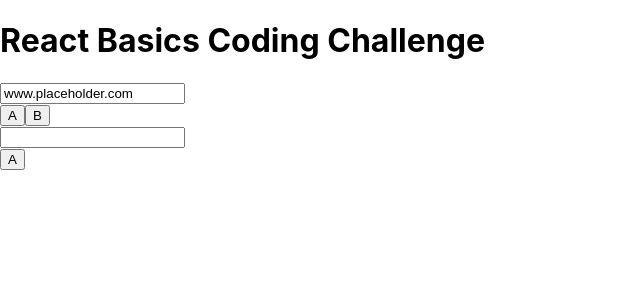
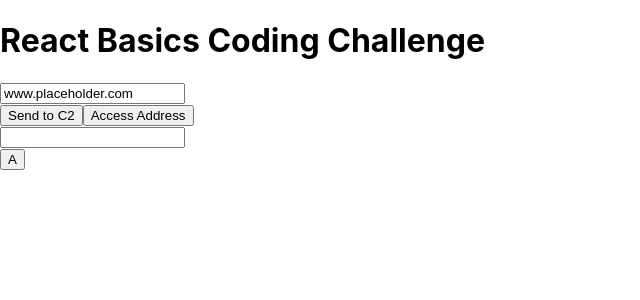
Before and after one commit to Chizzy/React-Basics-Coding-Challenge, a React (Create React App) app in the folder code-challenge/: page / in a window 1280 px wide. Shown: the top 300 px of the page, without its empty margins (0-640 px from the left). Built offline with nearby package versions, Linux system fonts and the light colour scheme.

Commit message:
Button in C1 sends text to C2 text field

```diff
--- a/code-challenge/src/App.js
+++ b/code-challenge/src/App.js
@@ -1,8 +1,6 @@
 import React, {Component} from 'react';
-import logo from './logo.svg';
 import './App.css';
-import C1 from './C1';
-import C2 from './C2';
+import C1 from './components/C1';
 
 class App extends Component {
   render () {
@@ -10,7 +8,6 @@ class App extends Component {
       <div>
         <h1>React Basics Coding Challenge</h1>
         <C1 />
-        <C2 />
       </div>
     )
   }
--- a/code-challenge/src/C1.js
+++ /dev/null
@@ -1,17 +0,0 @@
-import React, { Component } from 'react';
-
-class C1 extends Component {
-    render() {
-        return (
-            <div>
-                <form>
-                    <input type="text" value="www.placeholder.com" readOnly /><br />
-                    <button>A</button>
-                    <button>B</button>
-                </form>
-            </div>
-        );
-    }
-}
-
-export default C1;
--- a/code-challenge/src/C2.js
+++ /dev/null
@@ -1,16 +0,0 @@
-import React, { Component } from 'react';
-
-class C2 extends Component {
-    render() {
-        return (
-            <div>
-                <form>
-                    <input type="text" /><br />
-                    <button>A</button>
-                </form>
-            </div>
-        );
-    }
-}
-
-export default C2;
--- /dev/null
+++ b/code-challenge/src/components/C1.js
@@ -0,0 +1,28 @@
+import React, { Component } from 'react';
+import C2 from './C2';
+
+class C1 extends Component {
+    state = {
+        C1: 'www.placeholder.com',
+        C2: ''
+    }
+    handleClick = (event) => {
+        event.preventDefault()
+        this.setState({C2 : this.state.C1})
+    }
+
+    render() {
+        return (
+            <div>
+                <form>
+                    <input type="text" name="C1" value={this.state.C1} readOnly /><br />
+                    <button onClick={this.handleClick}>Send to C2</button>
+                    <button type="submit">Access Address</button>
+                </form>
+                <C2 C2={this.state.C2} />
+            </div>
+        );
+    }
+}
+
+export default C1;
--- /dev/null
+++ b/code-challenge/src/components/C2.js
@@ -0,0 +1,25 @@
+import React, { Component } from 'react';
+// import C1 from './C1';
+
+class C2 extends Component {
+    state = {
+        C2: ''
+    }
+    handleChange = (event) => {
+        event.preventDefault()
+        this.setState({C2: event.target.value})
+    }
+
+    render() {
+        return (
+            <div>
+                <form>
+                    <input type="text" name="C2" defaultValue={this.props.C2} onChange={this.handleChange} /><br />
+                    <button>A</button>
+                </form>
+            </div>
+        );
+    }
+}
+
+export default C2;
```
